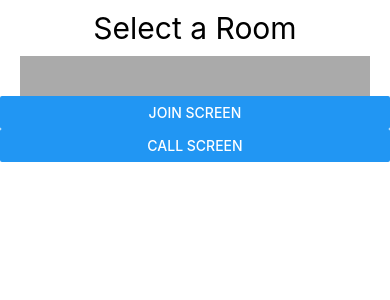
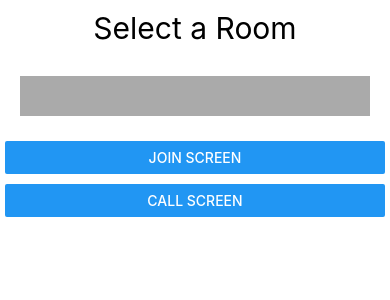
Before and after one commit to DipanshKhandelwal/react-native-webrtc-firebase, a React Native app: screen / in a window 390 px wide. Shown: the top 300 px of the page. Built offline with nearby package versions, Linux system fonts and the light colour scheme.

Commit message:
Update Room join screen

```diff
--- a/src/App.js
+++ b/src/App.js
@@ -43,5 +43,6 @@ export default function App() {
 const styles = StyleSheet.create({
   container: {
     flex: 1,
+    padding: 10,
   },
 });
--- a/src/screens/RoomScreen.js
+++ b/src/screens/RoomScreen.js
@@ -13,8 +13,12 @@ export default function RoomScreen({ setScreen, screens, setRoomId, roomId }) {
     <>
       <Text style={styles.heading} >Select a Room</Text>
       <TextInput style={styles.input} value={roomId} onChangeText={setRoomId} />
-      <Button title="Join Screen" onPress={() => onCallOrJoin(screens.JOIN)} />
-      <Button title="Call Screen" onPress={() => onCallOrJoin(screens.CALL)} />
+      <View style={styles.buttonContainer} >
+        <Button title="Join Screen" onPress={() => onCallOrJoin(screens.JOIN)} />
+      </View>
+      <View style={styles.buttonContainer} >
+        <Button title="Call Screen" onPress={() => onCallOrJoin(screens.CALL)} />
+      </View>
     </>
   )
 }
@@ -26,8 +30,11 @@ const styles = StyleSheet.create({
     fontSize: 30,
   },
   input: {
-    marginHorizontal: 20,
+    margin: 20,
     height: 40,
     backgroundColor: '#aaa'
   },
+  buttonContainer: {
+    margin: 5
+  }
 });
--- /dev/null
+++ b/src/utilities/firebase.js
@@ -0,0 +1,5 @@
+import firebase from '@react-native-firebase/app';
+import '@react-native-firebase/firestore';
+
+const app = firebase.app();
+export const db = app.firestore();
```
